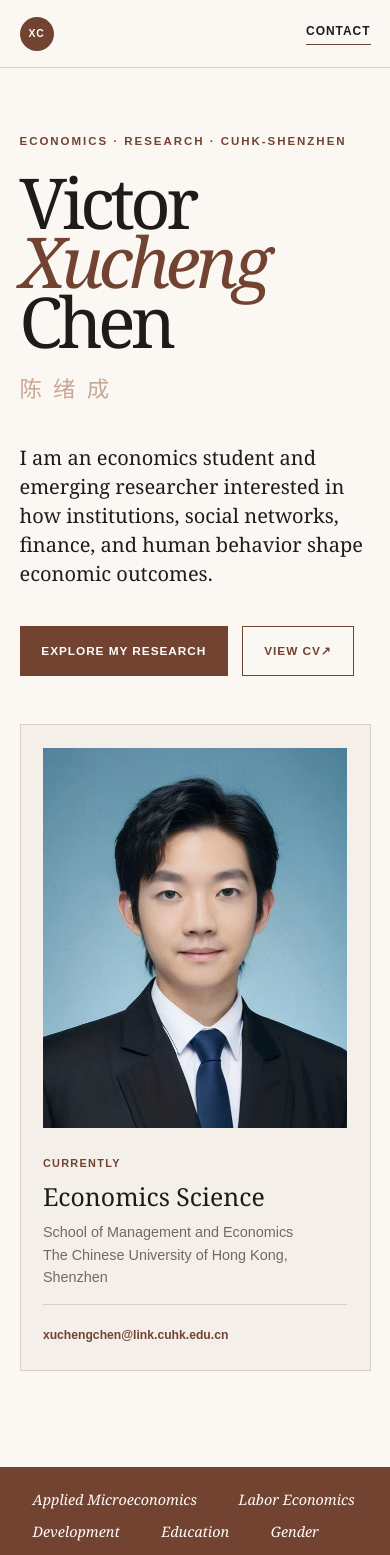
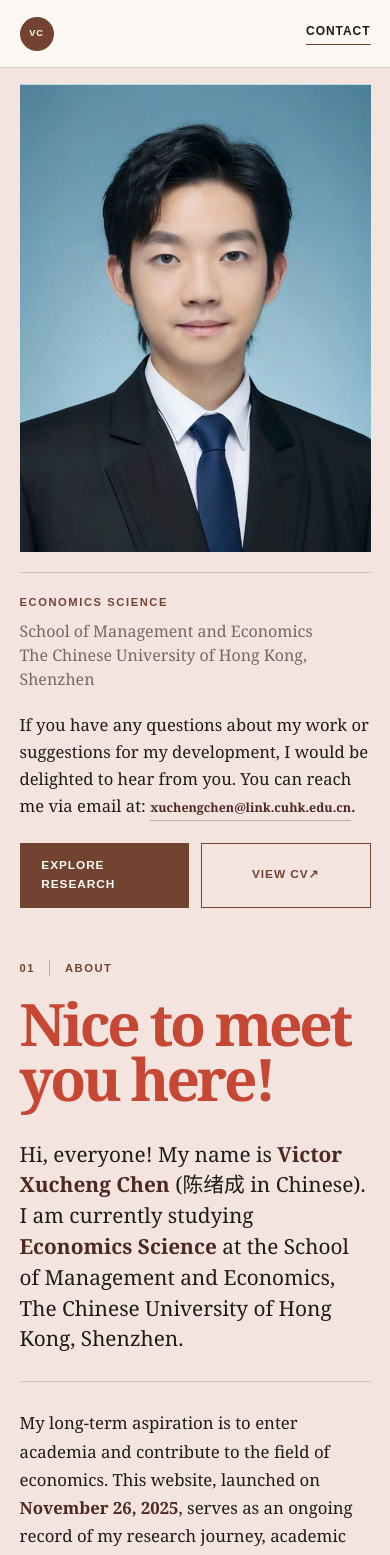
Before and after one commit to VictorChen2004/VictorChen2004.github.io, a Next.js app: page / in a window 390 px wide. Shown: the top 1555 px of the page. Built offline with nearby package versions, Linux system fonts and the light colour scheme; no server answers.

Commit message:
Refresh portrait-led About layout
Approved visual revision: portrait-led About layout, complete biography, emphasized research fields, VC identity, and responsive styling.

```diff
--- a/app/globals.css
+++ b/app/globals.css
@@ -3,12 +3,14 @@
 :root {
   --cream: #f4efe8;
   --paper: #fbf8f3;
+  --rose-paper: #f3e4df;
   --white: #fffdf9;
   --ink: #1e1b19;
   --muted: #716a64;
   --brown: #734332;
   --brown-deep: #4b291f;
   --brown-soft: #c8a794;
+  --terracotta: #c74735;
   --line: #d9cec5;
   --serif: Georgia, "Times New Roman", serif;
   --sans: Arial, Helvetica, sans-serif;
@@ -74,7 +76,7 @@ summary:focus-visible {
   color: var(--white);
   display: inline-flex;
   font-family: var(--sans);
-  font-size: 0.65rem;
+  font-size: 0.58rem;
   height: 34px;
   justify-content: center;
   letter-spacing: 0.08em;
@@ -110,19 +112,135 @@ summary:focus-visible {
   text-transform: uppercase;
 }
 
-.hero {
-  display: grid;
-  gap: clamp(3rem, 8vw, 8rem);
-  grid-template-columns: minmax(0, 1.6fr) minmax(280px, 0.8fr);
-  margin: 0 auto;
-  max-width: 1420px;
-  min-height: calc(100vh - 76px);
-  padding: clamp(5rem, 11vh, 8rem) 5vw 6rem;
+.about-hero {
+  background: var(--rose-paper);
+  padding: clamp(1.5rem, 3vw, 3rem) 5vw clamp(4rem, 7vw, 7rem);
 }
 
-.hero-copy {
-  align-self: center;
-  max-width: 900px;
+.about-hero-inner {
+  display: grid;
+  gap: clamp(2.75rem, 5vw, 5.5rem);
+  grid-template-columns: minmax(310px, 0.78fr) minmax(0, 1.35fr);
+  margin: 0 auto;
+  max-width: 1500px;
+}
+
+.about-profile {
+  align-self: start;
+  min-width: 0;
+}
+
+.profile-photo {
+  aspect-ratio: 3 / 4;
+  display: block;
+  object-fit: cover;
+  object-position: center 18%;
+  width: 100%;
+}
+
+.profile-summary {
+  border-top: 1px solid color-mix(in srgb, var(--brown) 24%, transparent);
+  margin-top: 1.5rem;
+  padding-top: 1.25rem;
+}
+
+.profile-label {
+  color: var(--brown);
+  font-size: 0.7rem;
+  font-weight: 700;
+  letter-spacing: 0.14em;
+  margin: 0 0 0.45rem;
+  text-transform: uppercase;
+}
+
+.profile-summary > p:not(.profile-label) {
+  color: var(--muted);
+  font-family: var(--serif);
+  font-size: 1rem;
+  line-height: 1.5;
+  margin: 0 0 0.85rem;
+}
+
+.profile-summary > p.profile-invitation {
+  color: var(--ink);
+  font-size: 1.04rem;
+  line-height: 1.62;
+  margin: 1.35rem 0 0;
+}
+
+.profile-email {
+  border-bottom: 1px solid var(--brown-soft);
+  color: var(--brown-deep);
+  display: inline-block;
+  font-size: 0.78rem;
+  font-weight: 700;
+  overflow-wrap: anywhere;
+  padding-bottom: 0.1rem;
+}
+
+.profile-actions {
+  display: flex;
+  flex-wrap: wrap;
+  gap: 0.75rem;
+  margin-top: 1.35rem;
+}
+
+.about-narrative {
+  align-self: start;
+  max-width: 930px;
+  padding-top: clamp(0.5rem, 2vw, 2rem);
+}
+
+.about-kicker {
+  align-items: center;
+  color: var(--brown);
+  display: flex;
+  font-size: 0.7rem;
+  font-weight: 700;
+  gap: 0.9rem;
+  letter-spacing: 0.14em;
+  margin: 0 0 1.2rem;
+  text-transform: uppercase;
+}
+
+.about-kicker span {
+  border-right: 1px solid var(--brown-soft);
+  padding-right: 0.9rem;
+}
+
+.about-hero h1 {
+  color: var(--terracotta);
+  font-family: var(--serif);
+  font-size: clamp(3.6rem, 6.2vw, 6.75rem);
+  font-weight: 700;
+  letter-spacing: -0.055em;
+  line-height: 0.95;
+  margin: 0 0 clamp(2rem, 4vw, 3.5rem);
+}
+
+.about-intro {
+  border-bottom: 1px solid color-mix(in srgb, var(--brown) 22%, transparent);
+  font-family: var(--serif);
+  font-size: clamp(1.3rem, 2vw, 1.75rem);
+  line-height: 1.48;
+  margin: 0 0 1.7rem;
+  padding-bottom: 1.7rem;
+}
+
+.about-intro strong,
+.about-body strong {
+  color: var(--brown-deep);
+}
+
+.about-body {
+  font-family: var(--serif);
+  font-size: clamp(1.05rem, 1.35vw, 1.25rem);
+  line-height: 1.68;
+  max-width: 890px;
+}
+
+.about-body p {
+  margin: 0 0 1.25rem;
 }
 
 .eyebrow {
@@ -132,43 +250,6 @@ summary:focus-visible {
   letter-spacing: 0.17em;
   margin: 0 0 1.35rem;
   text-transform: uppercase;
-}
-
-.hero h1 {
-  font-family: var(--serif);
-  font-size: clamp(4rem, 9vw, 8.5rem);
-  font-weight: 400;
-  letter-spacing: -0.065em;
-  line-height: 0.85;
-  margin: 0;
-  max-width: 940px;
-}
-
-.hero h1 em {
-  color: var(--brown);
-  font-weight: 400;
-}
-
-.hero-chinese {
-  color: var(--brown-soft);
-  font-family: var(--serif);
-  font-size: clamp(1.4rem, 2.5vw, 2.2rem);
-  letter-spacing: 0.5em;
-  margin: 1.2rem 0 0.5rem;
-}
-
-.hero-intro {
-  font-family: var(--serif);
-  font-size: clamp(1.25rem, 2vw, 1.75rem);
-  line-height: 1.45;
-  margin: 2.2rem 0 2.4rem;
-  max-width: 730px;
-}
-
-.hero-actions {
-  display: flex;
-  flex-wrap: wrap;
-  gap: 0.9rem;
 }
 
 .button {
@@ -207,23 +288,6 @@ summary:focus-visible {
   background: var(--cream);
 }
 
-.hero-card {
-  align-self: center;
-  background: var(--cream);
-  border: 1px solid var(--line);
-  padding: clamp(1.4rem, 3vw, 2.4rem);
-}
-
-.profile-photo {
-  aspect-ratio: 4 / 5;
-  display: block;
-  margin-bottom: 2rem;
-  object-fit: cover;
-  object-position: center 18%;
-  width: 100%;
-}
-
-.hero-card-label,
 .research-meta,
 .timeline-role,
 .material-card > p {
@@ -233,33 +297,6 @@ summary:focus-visible {
   letter-spacing: 0.12em;
   margin: 0 0 0.55rem;
   text-transform: uppercase;
-}
-
-.hero-card h2 {
-  font-family: var(--serif);
-  font-size: 1.55rem;
-  font-weight: 400;
-  line-height: 1.2;
-  margin: 0 0 0.6rem;
-}
-
-.hero-card p:not(.hero-card-label) {
-  color: var(--muted);
-  font-size: 0.9rem;
-  line-height: 1.55;
-  margin: 0;
-}
-
-.hero-card-rule {
-  border-top: 1px solid var(--line);
-  margin: 1.5rem 0;
-}
-
-.hero-card a {
-  color: var(--brown);
-  font-size: 0.76rem;
-  font-weight: 700;
-  overflow-wrap: anywhere;
 }
 
 .ticker {
@@ -324,40 +361,6 @@ summary:focus-visible {
   line-height: 1.5;
   margin: 1.5rem 0 0;
   max-width: 260px;
-}
-
-.about-copy {
-  max-width: 900px;
-}
-
-.lead {
-  font-family: var(--serif);
-  font-size: clamp(1.8rem, 3.4vw, 3.2rem);
-  letter-spacing: -0.03em;
-  line-height: 1.18;
-  margin: 0 0 3rem;
-}
-
-.two-column-copy {
-  columns: 2 280px;
-  column-gap: 3rem;
-  color: var(--muted);
-  font-size: 1rem;
-}
-
-.two-column-copy p {
-  break-inside: avoid;
-  margin: 0 0 1.3rem;
-}
-
-blockquote {
-  border-left: 2px solid var(--brown);
-  color: var(--brown-deep);
-  font-family: var(--serif);
-  font-size: 1.3rem;
-  font-style: italic;
-  margin: 3.2rem 0 0;
-  padding: 0.2rem 0 0.2rem 2rem;
 }
 
 .research-section {
@@ -615,25 +618,25 @@ footer a {
     display: none;
   }
 
-  .hero {
+  .about-hero-inner {
     grid-template-columns: 1fr;
-    min-height: 0;
+    max-width: 720px;
   }
 
-  .hero-card {
+  .about-profile {
     display: grid;
-    gap: 0 2rem;
+    gap: 0 2.25rem;
     grid-template-columns: minmax(150px, 0.7fr) 1fr;
   }
 
   .profile-photo {
-    grid-row: 1 / 6;
-    margin: 0;
+    grid-row: 1;
     min-height: 100%;
   }
 
-  .hero-card-rule {
-    margin: 1rem 0;
+  .profile-summary {
+    align-self: center;
+    margin: 0;
   }
 
   .section {
@@ -658,21 +661,29 @@ footer a {
     display: none;
   }
 
-  .hero {
-    padding-top: 4rem;
+  .about-hero {
+    padding-top: 1rem;
   }
 
-  .hero h1 {
-    font-size: clamp(3.5rem, 18vw, 5rem);
-  }
-
-  .hero-card {
+  .about-profile {
     display: block;
   }
 
-  .profile-photo {
-    margin-bottom: 1.7rem;
-    min-height: 0;
+  .profile-summary {
+    margin-top: 1.25rem;
+  }
+
+  .about-hero h1 {
+    font-size: clamp(3.1rem, 15vw, 4.7rem);
+  }
+
+  .about-kicker {
+    align-items: flex-start;
+    line-height: 1.5;
+  }
+
+  .profile-actions .button {
+    flex: 1 1 145px;
   }
 
   .ticker {
--- a/app/page.tsx
+++ b/app/page.tsx
@@ -182,9 +182,9 @@ export default function Home() {
       />
 
       <header className="site-header">
-        <a className="wordmark" href="#top" aria-label="Xucheng Chen — home">
-          <span className="wordmark-mark" aria-hidden="true">XC</span>
-          <span>Xucheng Chen</span>
+        <a className="wordmark" href="#top" aria-label="Victor Xucheng Chen — home">
+          <span className="wordmark-mark" aria-hidden="true">VC</span>
+          <span>Victor Xucheng Chen</span>
         </a>
         <nav className="nav-links" aria-label="Primary navigation">
           <a href="#about">About</a>
@@ -201,21 +201,36 @@ export default function Home() {
       </header>
 
       <main id="top">
-        <section className="hero" aria-labelledby="hero-title">
-          <div className="hero-copy">
-            <p className="eyebrow">Economics · Research · CUHK-Shenzhen</p>
-            <h1 id="hero-title">
-              Victor <em>Xucheng</em> Chen
-            </h1>
-            <p className="hero-chinese">陈绪成</p>
-            <p className="hero-intro">
-              I am an economics student and emerging researcher interested in
-              how institutions, social networks, finance, and human behavior
-              shape economic outcomes.
+        <section className="about-hero" id="about" aria-labelledby="hero-title">
+          <div className="about-hero-inner">
+            <aside className="about-profile" aria-label="Academic profile summary">
+              <Image
+                className="profile-photo"
+                src="/xucheng-chen.jpg"
+                alt="Portrait of Xucheng Chen"
+                width="1200"
+                height="1600"
+                sizes="(max-width: 620px) 90vw, (max-width: 900px) 42vw, 34vw"
+                priority
+              />
+              <div className="profile-summary">
+                <p className="profile-label">Economics Science</p>
+                <p>
+                  School of Management and Economics<br />
+                  The Chinese University of Hong Kong, Shenzhen
                 </p>
-            <div className="hero-actions">
+                <p className="profile-invitation">
+                  If you have any questions about my work or suggestions for my
+                  development, I would be delighted to hear from you. You can
+                  reach me via email at:{" "}
+                  <a className="profile-email" href="mailto:xuchengchen@link.cuhk.edu.cn">
+                    <strong>xuchengchen@link.cuhk.edu.cn</strong>
+                  </a>
+                  .
+                </p>
+                <div className="profile-actions">
                   <a className="button button-primary" href="#research">
-                Explore my research
+                    Explore research
                   </a>
                   <a
                     className="button button-secondary"
@@ -227,28 +242,70 @@ export default function Home() {
                   </a>
                 </div>
               </div>
+            </aside>
 
-          <aside className="hero-card" aria-label="Academic profile summary">
-            <Image
-              className="profile-photo"
-              src="/xucheng-chen.jpg"
-              alt="Portrait of Xucheng Chen"
-              width="1200"
-              height="1600"
-              sizes="(max-width: 900px) 45vw, 28vw"
-              priority
-            />
-            <p className="hero-card-label">Currently</p>
-            <h2>Economics Science</h2>
+            <div className="about-narrative">
+              <p className="about-kicker">
+                <span>01</span> About
+              </p>
+              <h1 id="hero-title">Nice to meet you here!</h1>
+              <p className="about-intro">
+                Hi, everyone! My name is <strong>Victor Xucheng Chen</strong>{" "}
+                (<span lang="zh-Hans">陈绪成</span> in Chinese). I am currently
+                studying <strong>Economics Science</strong> at the School of
+                Management and Economics, The Chinese University of Hong Kong,
+                Shenzhen.
+              </p>
+              <div className="about-body">
                 <p>
-              School of Management and Economics<br />
-              The Chinese University of Hong Kong, Shenzhen
+                  My long-term aspiration is to enter academia and contribute to
+                  the field of economics. This website, launched on{" "}
+                  <strong>November 26, 2025</strong>, serves as an ongoing record
+                  of my research journey, academic experiences, and materials
+                  that I find meaningful or inspiring. I hope that documenting
+                  my own development will help me reflect, grow, and better
+                  understand how my interests evolve over time.
                 </p>
-            <div className="hero-card-rule" />
-            <a href="mailto:xuchengchen@link.cuhk.edu.cn">
-              xuchengchen@link.cuhk.edu.cn
-            </a>
-          </aside>
+                <p>
+                  The content on this website aims to remain as accurate as
+                  possible after proper verification. All copyrights belong to
+                  their original owners. If any material inadvertently infringes
+                  on the rights of others, please contact me immediately, and I
+                  will make corrections without delay.
+                </p>
+                <p>
+                  My research interests currently lie in{" "}
+                  <strong>applied microeconomics</strong> and{" "}
+                  <strong>applied macroeconomics</strong>, with particular
+                  curiosity toward <strong>labor economics</strong>,{" "}
+                  <strong>development economics</strong>,{" "}
+                  <strong>gender economics</strong>,{" "}
+                  <strong>educational economics</strong>, and{" "}
+                  <strong>financial economics</strong>. However, I keep an open
+                  mind — I do not rule out the possibility of pursuing other
+                  topics, and I am still actively exploring where my long-term
+                  intellectual home will be.
+                </p>
+                <p>
+                  On a more personal note, I identify as a feminist and an
+                  existentialist, believing firmly in human rights, individual
+                  dignity, and freedom from oppression. Outside of academics, I
+                  enjoy English debate, and I love music — especially Charli XCX
+                  and Lexie Liu, two artists who have shaped my perspective on
+                  creativity, identity, and self-expression.
+                </p>
+                <p>
+                  Finally, every scholar, mentor, and collaborator mentioned on
+                  this website is someone I deeply respect and admire. I am
+                  sincerely grateful for their guidance and encouragement along
+                  my journey. I would also like to express my heartfelt
+                  appreciation to my parents, family, and friends for their
+                  constant support and care — none of this would be possible
+                  without them.
+                </p>
+              </div>
+            </div>
+          </div>
         </section>
 
         <section className="ticker" aria-label="Research interests">
@@ -258,38 +315,6 @@ export default function Home() {
           <span>Education</span>
           <span>Gender</span>
           <span>Finance</span>
-        </section>
-
-        <section className="section about-section" id="about">
-          <div className="section-heading">
-            <p className="section-number">01</p>
-            <h2>About</h2>
-          </div>
-          <div className="about-copy">
-            <p className="lead">
-              Nice to meet you here. I am Xucheng Chen, also known as Victor,
-              and I am currently studying Economics Science at CUHK-Shenzhen.
-            </p>
-            <div className="two-column-copy">
-              <p>
-                My long-term aspiration is to enter academia and contribute to
-                economics. This website records my research journey, academic
-                experiences, and materials that I find meaningful. Documenting
-                that journey helps me reflect on how my interests evolve.
-              </p>
-              <p>
-                My current interests span applied microeconomics and
-                macroeconomics, especially labor, development, gender,
-                education, and financial economics. I remain open to new
-                questions while searching for my long-term intellectual home.
-              </p>
-            </div>
-            <blockquote>
-              I believe in human rights, individual dignity, and freedom from
-              oppression. Beyond academics, I enjoy English debate and music—
-              especially Charli XCX and Lexie Liu.
-            </blockquote>
-          </div>
         </section>
 
         <section className="section research-section" id="research">
```
Also changed, not shown: 2 other files (tests, documents, lock files or other folders). Lines whose indentation alone changed are shown as unchanged.
